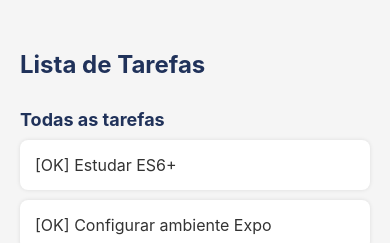
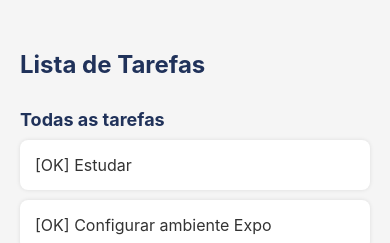
Before and after one commit to jorgefcardoso/INF204_JorgeFabricio, a React Native app in the folder meu-primeiro-app/: screen / in a window 390 px wide. Shown: the top 243 px of the page. Built offline with nearby package versions, Linux system fonts and the light colour scheme.

Commit message:
teste funcionamento tsx

```diff
--- a/meu-primeiro-app/App.tsx
+++ b/meu-primeiro-app/App.tsx
@@ -10,7 +10,7 @@ import ItemTarefa, { Tarefa } from "./ItemTarefa";
 
 export default function App() {
   const [tarefas, setTarefas] = useState<Tarefa[]>([
-    { id: 1, descricao: "Estudar ES6+", concluida: true },
+    { id: 1, descricao: "Estudar", concluida: true },
     { id: 2, descricao: "Configurar ambiente Expo", concluida: true },
     { id: 3, descricao: "Entender o funcionamento do JSX", concluida: false },
     { id: 4, descricao: "Finalizar Roteiro de Prática 02", concluida: false },
--- a/meu-primeiro-app/package.json
+++ b/meu-primeiro-app/package.json
@@ -16,5 +16,9 @@
     "ios": "expo start --ios",
     "web": "expo start --web"
   },
-  "private": true
+  "private": true,
+  "devDependencies": {
+    "@types/react": "~19.2.4",
+    "typescript": "~6.0.3"
+  }
 }
--- /dev/null
+++ b/meu-primeiro-app/tsconfig.json
@@ -0,0 +1,4 @@
+{
+  "compilerOptions": {},
+  "extends": "expo/tsconfig.base"
+}
```
Also changed, not shown: 1 other file (tests, documents, lock files or other folders).
